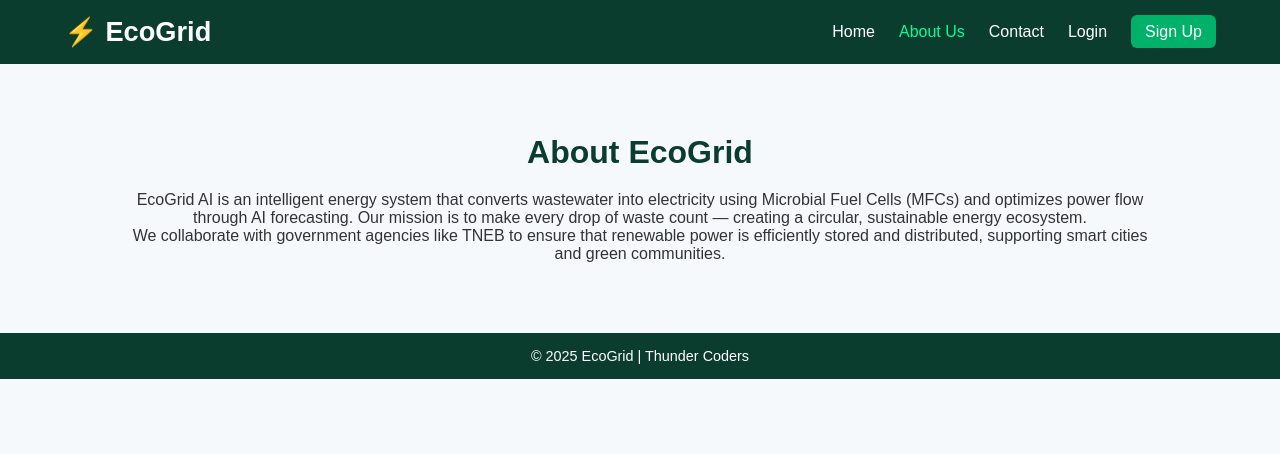
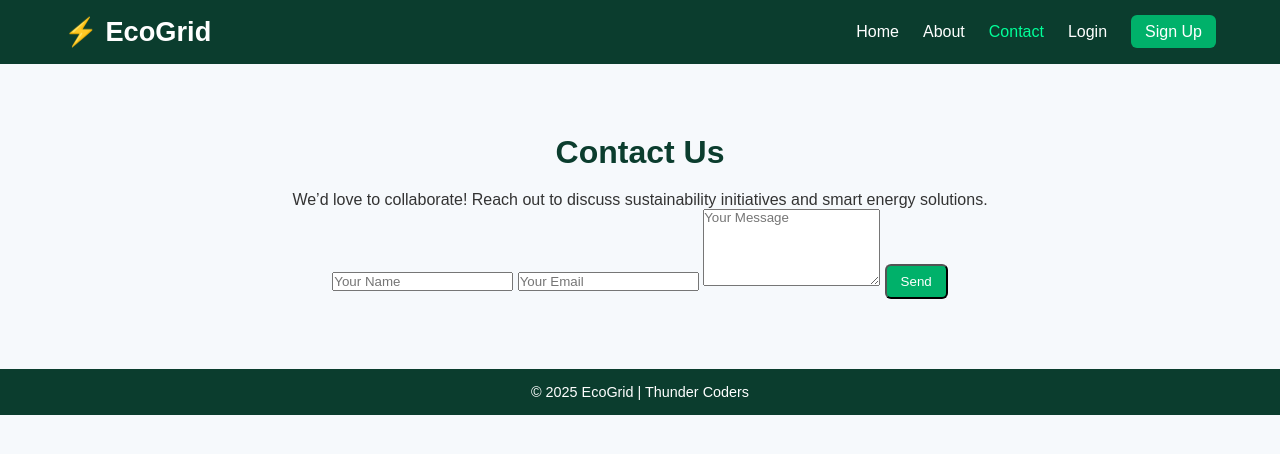
Before and after one commit to Parthiban-38/Eco-Grid, a Flask app: page /contact in a window 1280 px wide. Shown: the top 454 px of the page. Run offline with Flask 3, Linux system fonts and the light colour scheme.

Commit message:
Changes1

```diff
--- a/templates/contact.html
+++ b/templates/contact.html
@@ -3,38 +3,37 @@
 <head>
   <meta charset="UTF-8">
   <meta name="viewport" content="width=device-width, initial-scale=1.0">
-  <title>About – EcoGrid</title>
-  <link rel="stylesheet" href="style.css">
+  <title>Contact – EcoGrid</title>
+  <link rel="stylesheet" href="{{ url_for('static', filename='style.css') }}">
 </head>
 <body>
   <header>
     <nav class="navbar">
       <div class="logo">⚡ EcoGrid</div>
-      <ul class="nav-links" id="navLinks">
-        <li><a href="index.html">Home</a></li>
-        <li><a href="about.html" class="active">About Us</a></li>
-        <li><a href="contact.html">Contact</a></li>
-        <li><a href="login.html">Login</a></li>
-        <li><a href="signup.html" class="btn">Sign Up</a></li>
+      <ul class="nav-links">
+        <li><a href="/">Home</a></li>
+        <li><a href="/about">About</a></li>
+        <li><a href="/contact" class="active">Contact</a></li>
+        <li><a href="/login">Login</a></li>
+        <li><a href="/signup" class="btn">Sign Up</a></li>
       </ul>
-      <div class="menu-icon" id="menu-icon">☰</div>
     </nav>
   </header>
 
-  <section class="slide-up">
-    <h2>About EcoGrid</h2>
-    <p>EcoGrid AI is an intelligent energy system that converts wastewater into electricity using Microbial Fuel Cells (MFCs) and optimizes power flow through AI forecasting. Our mission is to make every drop of waste count — creating a circular, sustainable energy ecosystem.</p>
-    <p>We collaborate with government agencies like TNEB to ensure that renewable power is efficiently stored and distributed, supporting smart cities and green communities.</p>
+  <section class="fade-in">
+    <h2>Contact Us</h2>
+    <p>We’d love to collaborate! Reach out to discuss sustainability initiatives and smart energy solutions.</p>
+
+    <form class="contact-form">
+      <input type="text" placeholder="Your Name" required>
+      <input type="email" placeholder="Your Email" required>
+      <textarea placeholder="Your Message" rows="5" required></textarea>
+      <button class="btn">Send</button>
+    </form>
   </section>
 
   <footer>
     <p>© 2025 EcoGrid | Thunder Coders</p>
   </footer>
-
-  <script>
-    const menu = document.getElementById('menu-icon');
-    const nav = document.getElementById('navLinks');
-    menu.onclick = () => nav.classList.toggle('open');
-  </script>
 </body>
 </html>
```
